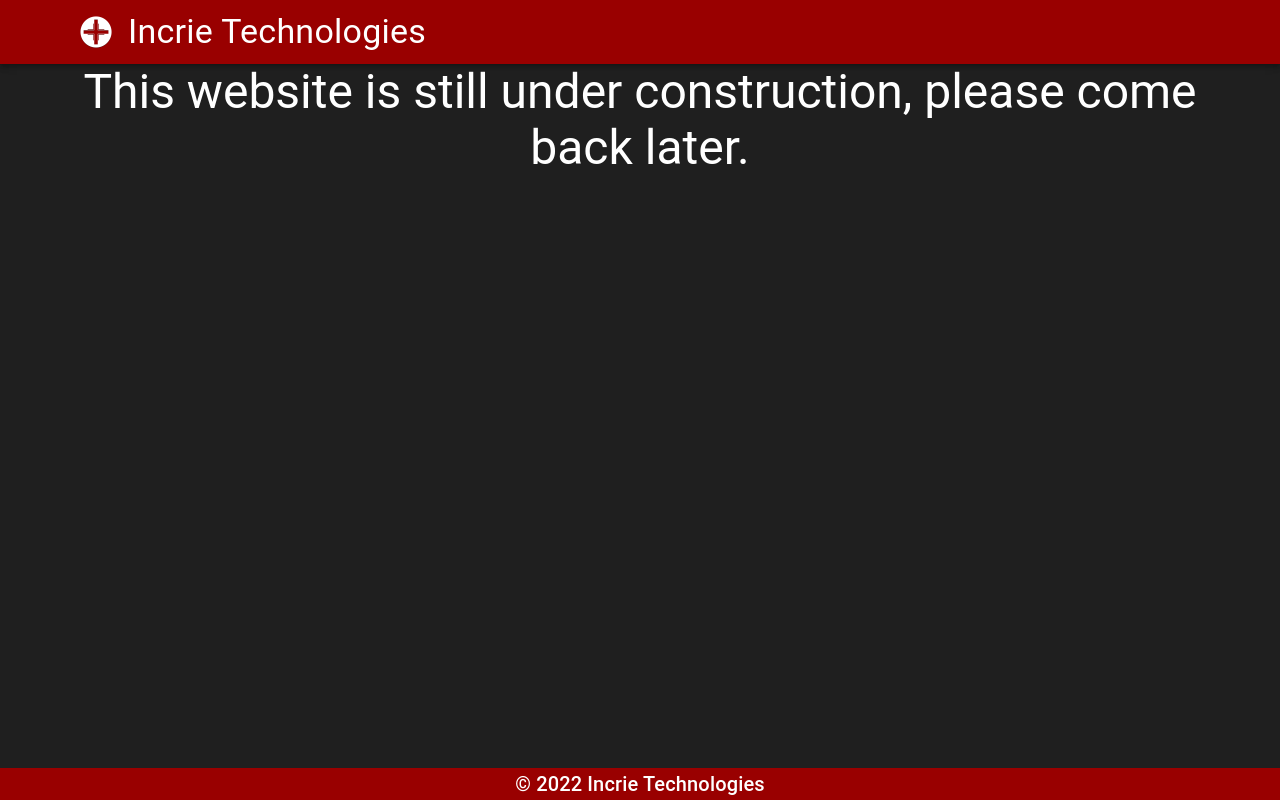
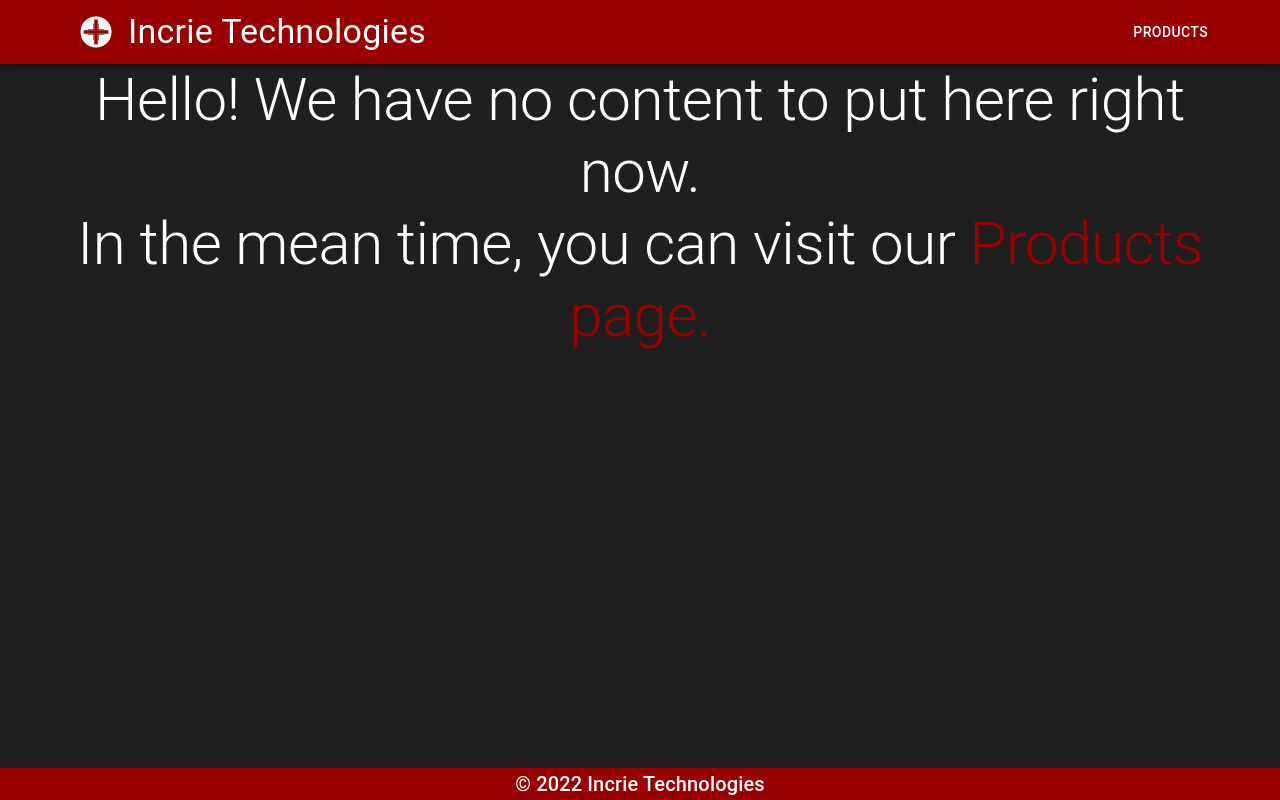
Before and after one commit to Deftu-Archive/incrie.xyz, a Next.js app: page / in a window 1280 px wide. Built offline with nearby package versions, Linux system fonts and the light colour scheme.

Commit message:
new: Fix head tags and add products button to navbar.

```diff
--- a/components/NavBar.js
+++ b/components/NavBar.js
@@ -4,7 +4,7 @@ import {
     Box,
     Toolbar,
     Link,
-    Typography
+    Button
 } from "@mui/material";
 import theme from "../styles/theme";
 
@@ -18,7 +18,14 @@ export default function NavBar() {
                             <img alt="" src="/logo-transparent.png" width="64px" height="64x" />
                             Incrie Technologies
                         </Link>
-                        <div className={theme.grow} />
+                        <Box sx={{ flexGrow: 1 }} />
+                        <Box sx={{ display: { xs: "none", md: "flex" } }}>
+                            <Link href="/products">
+                                <Button variant="text" style={{ color: theme.palette.text.main }}>
+                                    Products
+                                </Button>
+                            </Link>
+                        </Box>
                     </Toolbar>
                 </Container>
             </AppBar>
--- a/layouts/DefaultLayout.js
+++ b/layouts/DefaultLayout.js
@@ -12,9 +12,7 @@ export default function DefaultLayout({
     return (
         <>
             <Head>
-                <title>Incrie Technologies</title>
                 <link rel="icon" type="image/x-icon" href="/logo-transparent-coloured.png" />
-
                 <meta charset="UTF-8" />
                 <meta name="viewport" content="width=device-width, initial-scale=1.0" />
                 <meta name="theme-color" content="#990000" />
@@ -22,12 +20,7 @@ export default function DefaultLayout({
                 <meta name="copyright" content="Incrie Technologies, 2022" />
                 <meta name="keywords" content="Incrie, Minecraft, Software, Tech, Open-Source" />
                 <meta name="robots" content="index, follow" />
-
-                <meta name="description" content="An official webpage for Incrie Technologies." />
                 <meta name="author" content="Incrie Technologies" />
-
-                <meta property="og:title" content="Incrie Technologies" />
-                <meta property="og:description" content="An official webpage for Incrie Technologies." />
             </Head>
             <Box display="flex" flexDirection="column" minHeight="100vh" style={{ backgroundColor: theme.palette.background.main }}>
                 <NavBar />
--- a/pages/index.js
+++ b/pages/index.js
@@ -1,21 +1,40 @@
 import Head from 'next/head';
-import { Container, Typography } from '@mui/material';
+import {
+    Container,
+    Grid,
+    Typography,
+    Link
+} from '@mui/material';
 import DefaultLayout from '../layouts/DefaultLayout';
+import theme from '../styles/theme';
 
 export default function Home() {
     return (
         <>
-            <DefaultLayout>
-                <Container display="flex" flexDirection="column" justifyContent="center" alignItems="center" style={{ textAlign: "center" }}>
-                        <Typography variant="h3" color="white">
-                            This website is still under construction, please come back later.
-                        </Typography>
-                </Container>
-            </DefaultLayout>
             <Head>
+                <title>Incrie Technologies</title>
+
                 <meta name="description" content="Home page for the Incrie Technologies website." />
                 <meta property="og:description" content="Home page for the Incrie Technologies website." />
             </Head>
+            <DefaultLayout>
+                <Container>
+                    <Grid
+                        container
+                        justifyContent="center">
+                        <Grid item xs={12} container justifyContent="center">
+                            <Typography variant="h2" align="center" color={theme.palette.text.main}>
+                                Hello! We have no content to put here right now.
+                                <br />
+                                In the mean time, you can visit our&nbsp;
+                                <Link href="/products" underline="hover" style={{ color: theme.palette.primary.main }}>
+                                    Products page.
+                                </Link>
+                            </Typography>
+                        </Grid>
+                    </Grid>
+                </Container>
+            </DefaultLayout>
         </>
     );
 }
--- a/styles/theme.js
+++ b/styles/theme.js
@@ -13,6 +13,9 @@ const theme = createTheme({
         },
         background: {
             main: "#1f1f1f"
+        },
+        text: {
+            main: "#FFFFFF"
         }
     }
 });
```
Also changed, not shown: pages/404.js (+7 -7 lines), pages/products.js (+6 -6 lines), pages/products/incriemc.js (+6 -6 lines).
